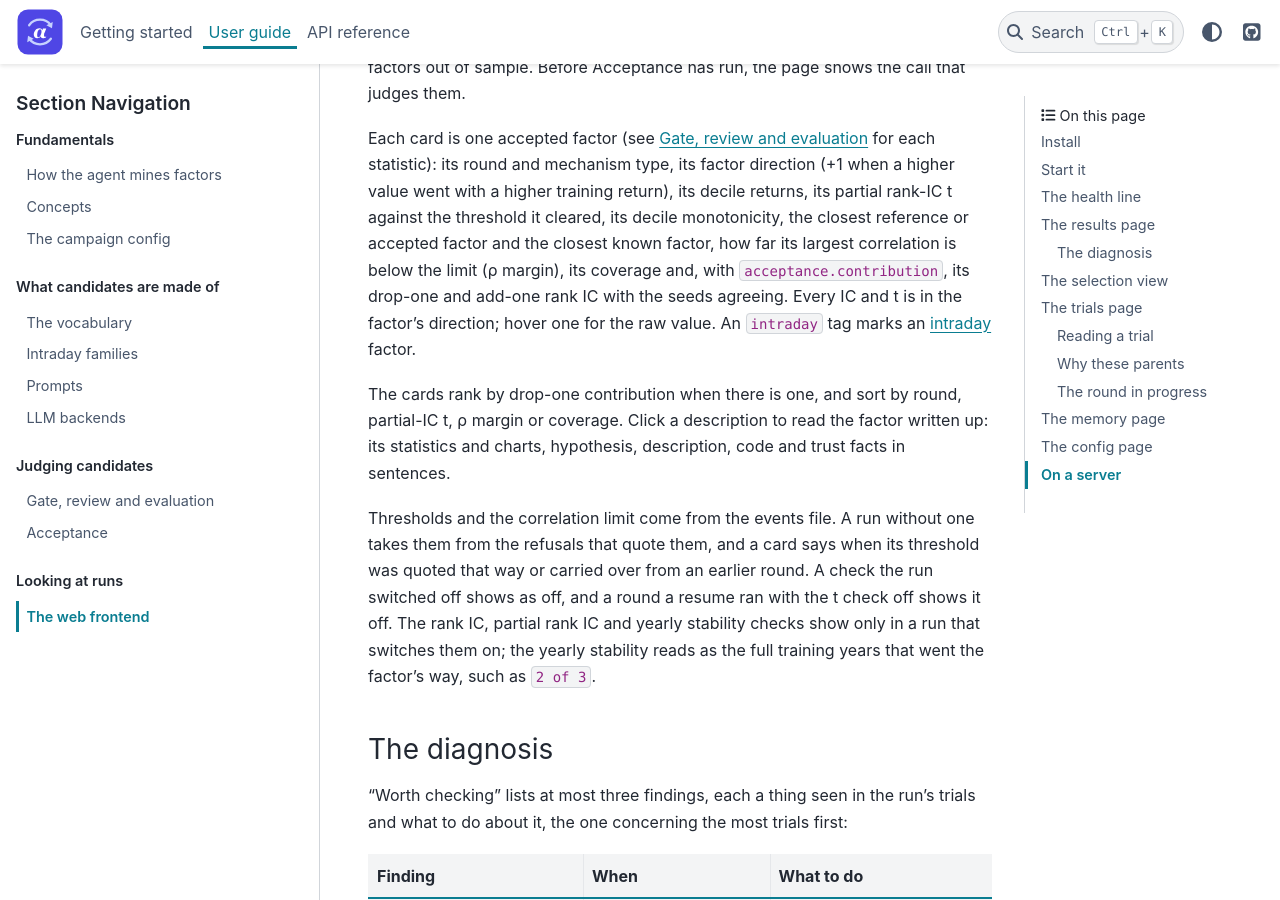
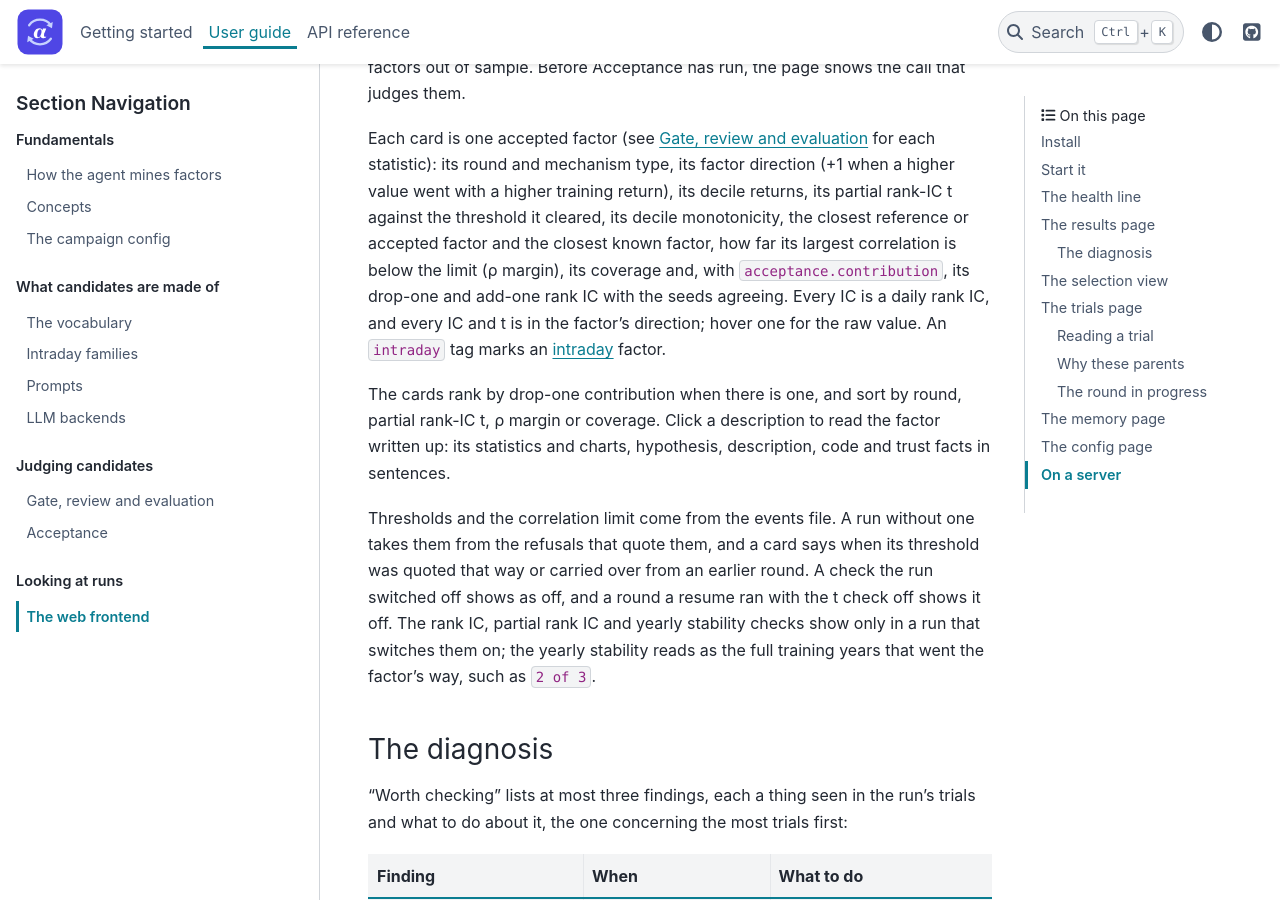
Before and after one commit to ZhaorongDai/quantlab-factor-agent, a Sphinx documentation site: the page built from docs/user-guide/web.md, in a window 1280 px wide and 900 px high, scrolled down 3069 px. Built offline with Sphinx 7.4.7 and the PyData theme 0.15.4, drawn with Linux system fonts in a browser that asks for light colours; some of the changed text lies outside the part shown.

Commit message:
The cumulative chart's heading and label, and the web guide's sort and chart notes, say rank IC too

```diff
--- a/docs/user-guide/web.md
+++ b/docs/user-guide/web.md
@@ -80,11 +80,11 @@ return), its decile returns, its partial rank-IC t against the threshold it clea
 monotonicity, the closest reference or accepted factor and the closest known factor, how
 far its largest correlation is below the limit (ρ margin), its coverage and, with
 `acceptance.contribution`, its drop-one and add-one rank IC with the seeds agreeing.
-Every IC and t is in the factor's direction; hover one for the raw value. An `intraday`
+Every IC is a daily rank IC, and every IC and t is in the factor's direction; hover one for the raw value. An `intraday`
 tag marks an [intraday](intraday.md) factor.
 
-The cards rank by drop-one contribution when there is one, and sort by round, partial-IC
-t, ρ margin or coverage. Click a description to read the factor written up: its
+The cards rank by drop-one contribution when there is one, and sort by round, partial
+rank-IC t, ρ margin or coverage. Click a description to read the factor written up: its
 statistics and charts, hypothesis, description, code and trust facts in sentences.
 
 Thresholds and the correlation limit come from the events file. A run without one takes
@@ -187,8 +187,8 @@ earlier versions with the Gate's reasons and hints, and, when evaluated, its sta
   the bar;
 - **decile returns**: each tenth of the daily cross section over the deciles' mean, which
   in the factor's direction should rise to the right;
-- **cumulative IC**: the running daily rank IC and partial IC (dashed) over the training
-  days; a partial IC far below the rank IC is an effect the existing factors already
+- **cumulative rank IC**: the running daily rank IC and partial rank IC (dashed) over the
+  training days; a partial rank IC far below the rank IC is an effect the existing factors already
   explain.
 
 ### Why these parents
--- a/factor_agent/web/static/index.html
+++ b/factor_agent/web/static/index.html
@@ -4,7 +4,7 @@
     <meta charset="UTF-8" />
     <meta name="viewport" content="width=device-width, initial-scale=1.0" />
     <title>factor-agent</title>
-    <script type="module" crossorigin src="/assets/index-C3aOSidQ.js"></script>
+    <script type="module" crossorigin src="/assets/index-BtDpL29_.js"></script>
     <link rel="stylesheet" crossorigin href="/assets/index-CTmx7m1B.css">
   </head>
   <body>
```
Also changed, not shown: factor_agent/web/static/assets/index-BtDpL29_.js, 1 other file.
